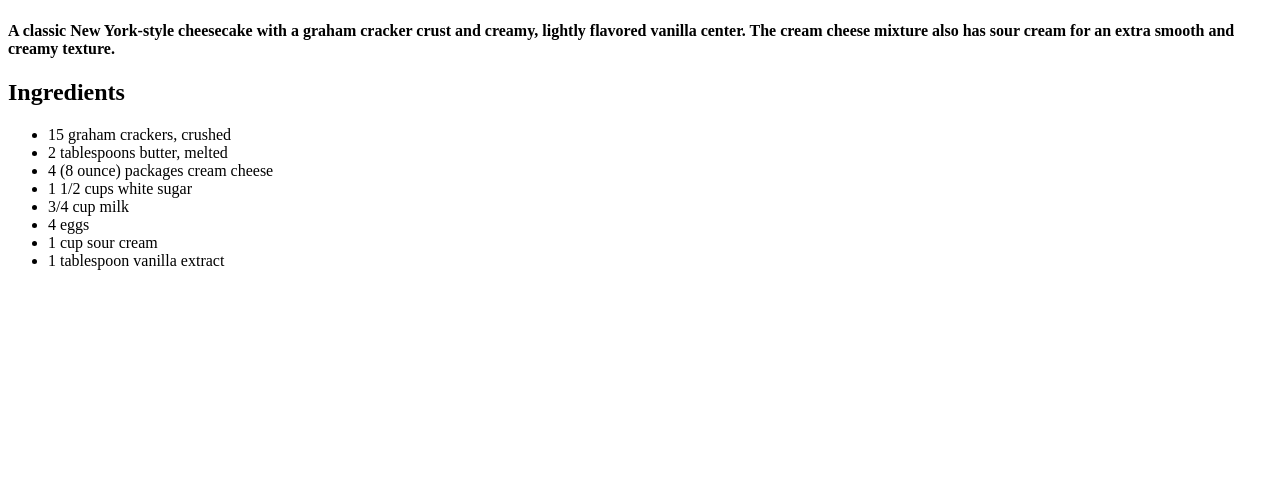
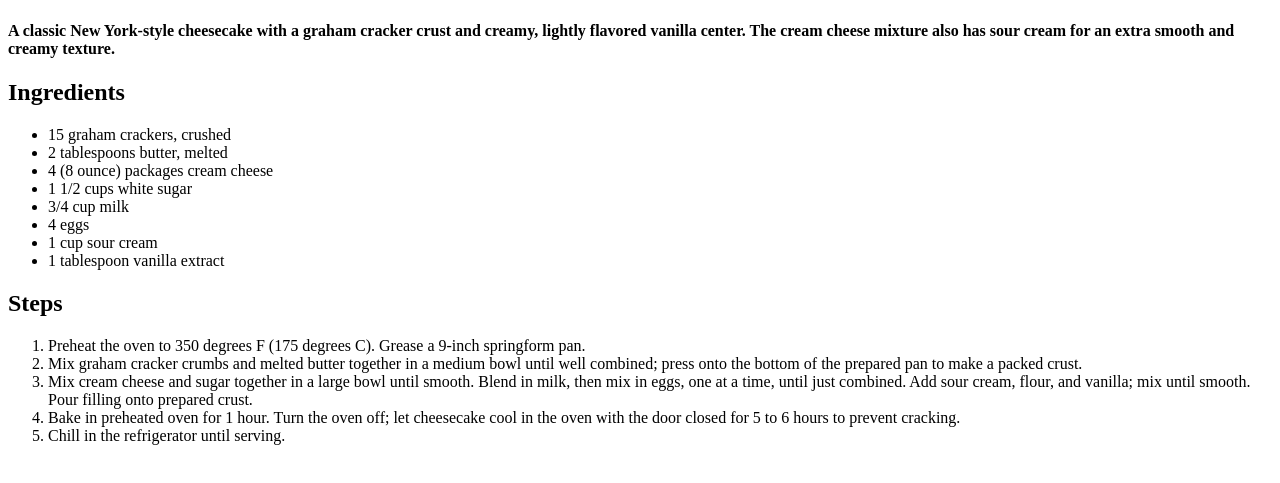
Before and after one commit to amc131/odin-recipes, a plain HTML site: page recipes/cheesecake.html in a window 1280 px wide. Shown: the part 99-582 px from the top of the page. Drawn offline with Linux system fonts and the light colour scheme.

Commit message:
Add steps for the recipe

```diff
--- a/recipes/cheesecake.html
+++ b/recipes/cheesecake.html
@@ -24,5 +24,17 @@
       <li>1 cup sour cream</li>
       <li>1 tablespoon vanilla extract</li>
     </ul>
+
+    <h2>Steps</h2>
+      <ol>
+        <li>Preheat the oven to 350 degrees F (175 degrees C). Grease a 9-inch springform pan.</li>
+        <li>Mix graham cracker crumbs and melted butter together in a medium bowl until
+          well combined; press onto the bottom of the prepared pan to make a packed crust.</li>
+        <li>Mix cream cheese and sugar together in a large bowl until smooth. Blend in milk,
+          then mix in eggs, one at a time, until just combined. Add sour cream, flour, and vanilla;
+          mix until smooth. Pour filling onto prepared crust.</li>
+        <li>Bake in preheated oven for 1 hour. Turn the oven off; let cheesecake cool in the oven with the door closed for 5 to 6 hours to prevent cracking.</li>
+        <li>Chill in the refrigerator until serving.</li>
+      </ol>
   </body>
 </html>
```
